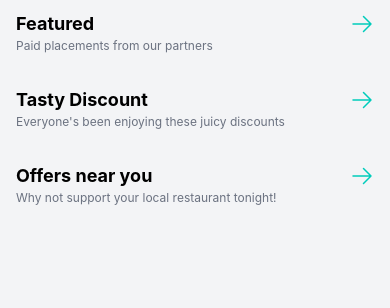
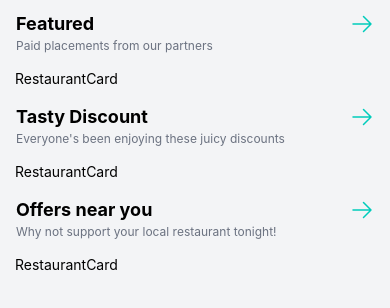
Before and after one commit to Gibbs3699/react-native-delivery, a React Native app: screen /Home in a window 390 px wide. Shown: the part 224-532 px from the top of the page. Built offline with nearby package versions, Linux system fonts and the light colour scheme.

Commit message:
add RestaurantCard

```diff
--- a/components/FeaturedRow.js
+++ b/components/FeaturedRow.js
@@ -3,13 +3,14 @@ import React from 'react'
 import {
     ArrowRightIcon
 } from "react-native-heroicons/outline";
+import RestaurantCard from './RestaurantCard';
 
-const FeaturedRow = ({ id, title, description}) => {
+const FeaturedRow = ({ id, title, description }) => {
     return (
         <View>
             <View className="mt-4 flex-row items-center justify-between px-4">
                 <Text className="font-bold text-lg">{title}</Text>
-            <ArrowRightIcon color="#00CCBB"/>
+                <ArrowRightIcon color="#00CCBB" />
             </View>
 
             <Text className="text-xs text-gray-500 px-4">{description}</Text>
@@ -22,6 +23,19 @@ const FeaturedRow = ({ id, title, description}) => {
                 showsHorizontalScrollIndicator={false}
                 className="pt-4"
             >
+                {/* RestaurantCards... */}
+                <RestaurantCard
+                    id={123}
+                    imgUrl="https://links.papareact.com/gn7"
+                    title="Yo! Sushi"
+                    rating={4.5}
+                    genre="Japanese"
+                    address="123 Main St"
+                    short_description="This is a Test description"
+                    dishes={[]}
+                    long={20}
+                    lat={0}
+                />
 
             </ScrollView>
         </View>
--- /dev/null
+++ b/components/RestaurantCard.js
@@ -0,0 +1,23 @@
+import { View, Text } from 'react-native'
+import React from 'react'
+
+const RestaurantCard = ({
+    id,
+    imgUrl,
+    title,
+    rating,
+    genre,
+    address,
+    short_description,
+    dishes,
+    long,
+    lat
+}) => {
+  return (
+    <View>
+      <Text>RestaurantCard</Text>
+    </View>
+  )
+}
+
+export default RestaurantCard
```
Lines whose indentation alone changed are shown as unchanged.
